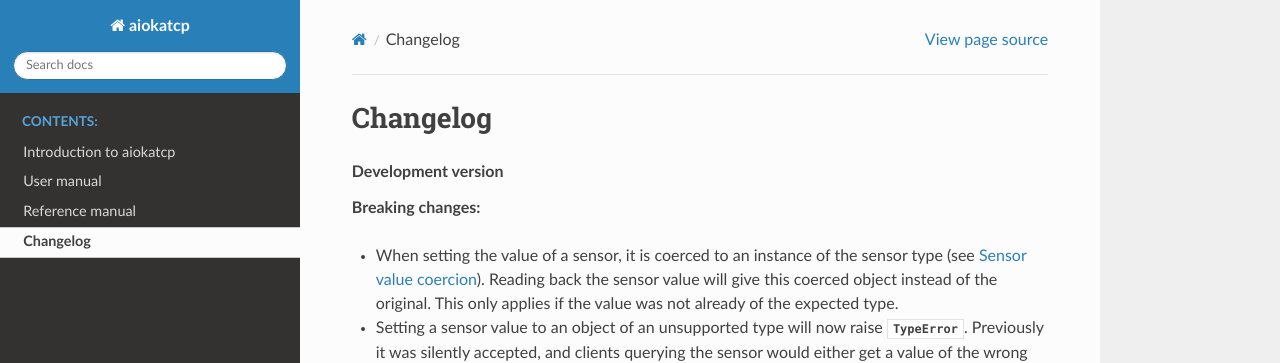
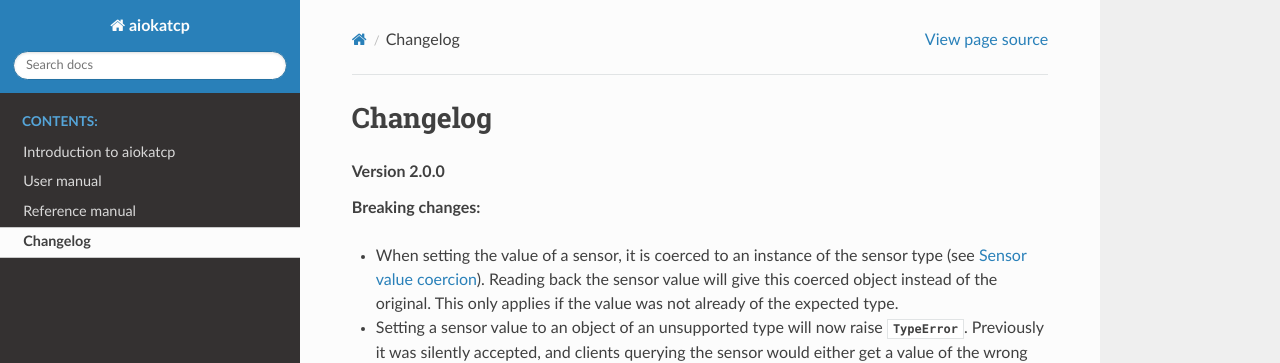
Before and after one commit to ska-sa/aiokatcp, a Sphinx documentation site: the page built from doc/changelog.rst, in a window 1280 px wide and 900 px high. Shown: the top 363 px of the window. Built offline with Sphinx 7.4.7 and the Read the Docs theme 2.0.0, drawn with Linux system fonts in a browser that asks for light colours; the version number could not be read and is left out.

Commit message:
Bump version to 2.0.0

```diff
--- a/doc/changelog.rst
+++ b/doc/changelog.rst
@@ -1,7 +1,7 @@
 Changelog
 =========
 
-.. rubric:: Development version
+.. rubric:: Version 2.0.0
 
 **Breaking changes:**
 
```
